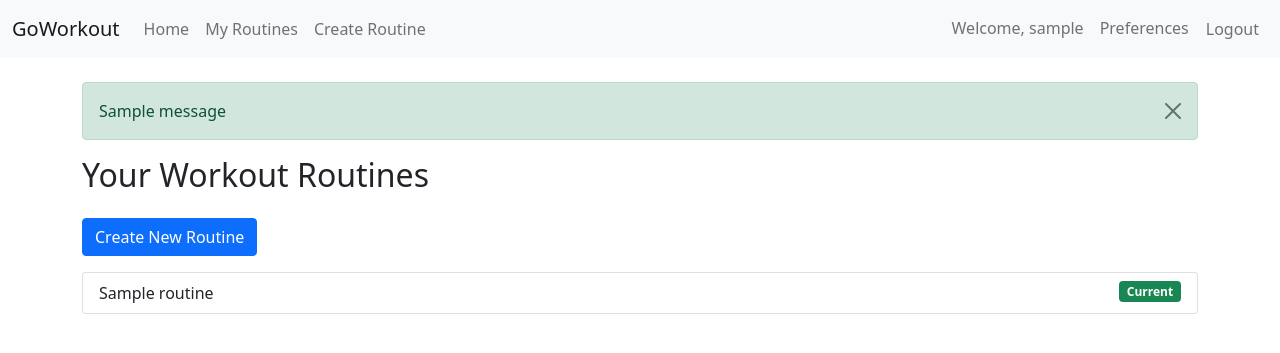
After one commit to JaFi01/goworkout, a Django app: page /workout-routines/ in a window 1280 px wide. The commit adds this page. Shown: the top 353 px of the page. Run offline with Django 5.2, Linux system fonts and the light colour scheme; a user stored in the database is signed in; tables that the repository leaves empty hold one stand-in row (values such as "Sample post"); one stand-in notice (Sample message) is shown; parts of the project's set-up code (start-up, migrations or seed data) failed here and were passed over.

Commit message:
added possibility to create workout plans (currently empty)

```diff
--- a/exercises/models.py
+++ b/exercises/models.py
@@ -1,5 +1,6 @@
 from django.contrib.postgres.fields import ArrayField
 from django.contrib.auth.models import AbstractBaseUser, BaseUserManager, UserManager
+from django.contrib.auth import get_user_model
 from django.db import models
 import uuid
 from django.utils import timezone
@@ -124,7 +125,12 @@ class PlanForDay(models.Model):
     def __str__(self):
         return f"Plan for {self.day_name} - {self.custom_name}"
 
+def get_default_user():
+    User = get_user_model()
+    return User.objects.get_or_create(username='default_user')[0].id
+
 class WorkoutRoutine(models.Model):
+    user = models.ForeignKey(settings.AUTH_USER_MODEL, on_delete=models.CASCADE, related_name='user_workout_routines', null=True)
     routine_name = models.CharField(max_length=100)
     plans_for_day = models.ManyToManyField(PlanForDay)
     begin_date = models.DateField(blank=True, null=True)  # Add this line
@@ -205,8 +211,18 @@ class User(AbstractBaseUser):
         default=LevelType.BEGINNER,
         blank=True
     )
+
+    preferred_sport = models.CharField(
+        max_length=25,
+        choices=CategoryType.choices,
+        blank=True,
+        null=True
+    )
+
     #!IMPORTANT User's workout routines
-    workout_routines = models.ForeignKey(WorkoutRoutine, on_delete=models.SET_NULL, null=True, blank=True)
+    @property
+    def workout_routines(self):
+        return self.user_workout_routines.all()
 
     USERNAME_FIELD = 'username'
     EMAIL_FIELD = 'email'
--- /dev/null
+++ b/exercises/templates/exercises/workout_routine_list.html
@@ -0,0 +1,18 @@
+{% extends 'base.html' %}
+
+{% block content %}
+  <h2 class="mb-4">Your Workout Routines</h2>
+  <a href="{% url 'workout_routine_create' %}" class="btn btn-primary mb-3">Create New Routine</a>
+  <div class="list-group">
+    {% for routine in routines %}
+      <a href="{% url 'workout_routine_detail' routine.pk %}" class="list-group-item list-group-item-action">
+        {{ routine.routine_name }}
+        {% if routine.is_current %}
+          <span class="badge bg-success float-end">Current</span>
+        {% endif %}
+      </a>
+    {% empty %}
+      <p class="text-muted">No routines yet.</p>
+    {% endfor %}
+  </div>
+{% endblock %}
--- a/exercises/urls.py
+++ b/exercises/urls.py
@@ -9,4 +9,10 @@ urlpatterns = [
     path('login/', UserLoginView.as_view(), name='login'),
     path('preferences/', UserPreferencesView.as_view(), name='user_preferences'),
     path('logout/', LogoutView.as_view(), name='logout'),
+
+    path('workout-routines/', views.WorkoutRoutineListView.as_view(), name='workout_routine_list'),
+    path('workout-routines/create/', views.WorkoutRoutineCreateView.as_view(), name='workout_routine_create'),
+    path('workout-routines/<int:pk>/', views.WorkoutRoutineDetailView.as_view(), name='workout_routine_detail'),
+    path('workout-routines/<int:routine_pk>/add-plan/', views.PlanForDayCreateView.as_view(), name='plan_for_day_create'),
+    path('plans/<int:plan_pk>/add-exercise-set/', views.ExerciseSetCreateView.as_view(), name='exercise_set_create'),
 ]
--- a/exercises/views.py
+++ b/exercises/views.py
@@ -1,13 +1,13 @@
 from django.shortcuts import render
 from django.views import View
-from django.views.generic import CreateView, FormView, UpdateView
+from django.views.generic import CreateView, FormView, UpdateView, ListView, DetailView
 from django.contrib.auth.views import LoginView
 from django.contrib.auth import login
 from django.contrib.auth.mixins import LoginRequiredMixin
 from django.urls import reverse_lazy
 from django.contrib.messages.views import SuccessMessageMixin
-from .forms import UserRegistrationForm, UserPreferencesForm
-from .models import User
+from .forms import UserRegistrationForm, UserPreferencesForm, WorkoutRoutineForm, PlanForDayForm, ExerciseSetForm
+from .models import User, WorkoutRoutine, PlanForDay, ExerciseSet
 
 # Create your views here.
 class WelcomePageView(View):
@@ -53,3 +53,56 @@ class UserPreferencesView(LoginRequiredMixin, SuccessMessageMixin, UpdateView):
         form = super().get_form(form_class)
         form.fields['bmi'].initial = round(self.object.bmi, 2) if self.object.bmi is not None else None
         return form
+
+#WORKOUTS
+class WorkoutRoutineListView(LoginRequiredMixin, ListView):
+    model = WorkoutRoutine
+    template_name = 'exercises/workout_routine_list.html'
+    context_object_name = 'routines'
+
+    def get_queryset(self):
+        return WorkoutRoutine.objects.filter(user=self.request.user)
+
+class WorkoutRoutineCreateView(LoginRequiredMixin, CreateView):
+    model = WorkoutRoutine
+    form_class = WorkoutRoutineForm
+    template_name = 'exercises/workout_routine_form.html'
+    success_url = reverse_lazy('workout_routine_list')
+
+    def form_valid(self, form):
+        form.instance.user = self.request.user
+        return super().form_valid(form)
+
+class WorkoutRoutineDetailView(LoginRequiredMixin, DetailView):
+    model = WorkoutRoutine
+    template_name = 'exercises/workout_routine_detail.html'
+    context_object_name = 'routine'
+
+class PlanForDayCreateView(LoginRequiredMixin, CreateView):
+    model = PlanForDay
+    form_class = PlanForDayForm
+    template_name = 'exercises/plan_for_day_form.html'
+
+    def form_valid(self, form):
+        routine = WorkoutRoutine.objects.get(pk=self.kwargs['routine_pk'])
+        plan = form.save()
+        routine.plans_for_day.add(plan)
+        return super().form_valid(form)
+
+    def get_success_url(self):
+        return reverse_lazy('workout_routine_detail', kwargs={'pk': self.kwargs['routine_pk']})
+
+class ExerciseSetCreateView(LoginRequiredMixin, CreateView):
+    model = ExerciseSet
+    form_class = ExerciseSetForm
+    template_name = 'exercises/exercise_set_form.html'
+
+    def form_valid(self, form):
+        plan = PlanForDay.objects.get(pk=self.kwargs['plan_pk'])
+        exercise_set = form.save()
+        plan.exercise_sets.add(exercise_set)
+        return super().form_valid(form)
+
+    def get_success_url(self):
+        plan = PlanForDay.objects.get(pk=self.kwargs['plan_pk'])
+        return reverse_lazy('workout_routine_detail', kwargs={'pk': plan.workoutroutine_set.first().pk})
--- a/templates/base.html
+++ b/templates/base.html
@@ -13,6 +13,14 @@
     {% include 'navbar.html' %}
 
     <main class="container mt-4">
+        {% if messages %}
+            {% for message in messages %}
+                <div class="alert alert-{{ message.tags }} alert-dismissible fade show" role="alert">
+                    {{ message }}
+                    <button type="button" class="btn-close" data-bs-dismiss="alert" aria-label="Close"></button>
+                </div>
+            {% endfor %}
+        {% endif %}
         {% block content %}
 
         {% endblock %}
--- a/templates/navbar.html
+++ b/templates/navbar.html
@@ -10,6 +10,14 @@
                 <li class="nav-item">
                     <a class="nav-link" href="{% url 'starting-page' %}">Home</a>
                 </li>
+                {% if user.is_authenticated %}
+                    <li class="nav-item">
+                        <a class="nav-link" href="{% url 'workout_routine_list' %}">My Routines</a>
+                    </li>
+                    <li class="nav-item">
+                        <a class="nav-link" href="{% url 'workout_routine_create' %}">Create Routine</a>
+                    </li>
+                {% endif %}
             </ul>
             <ul class="navbar-nav">
                 {% if user.is_authenticated %}
```
Also changed, not shown: exercises/forms.py (+48 -2 lines), exercises/templates/exercises/workout_routine_detail.html (added, +32 -0 lines), exercises/templates/exercises/workout_routine_form.html (added, +21 -0 lines), exercises/migrations/0018_user_preferred_sport.py (added), exercises/migrations/0019_remove_user_workout_routines_workoutroutine_user.py (added).
